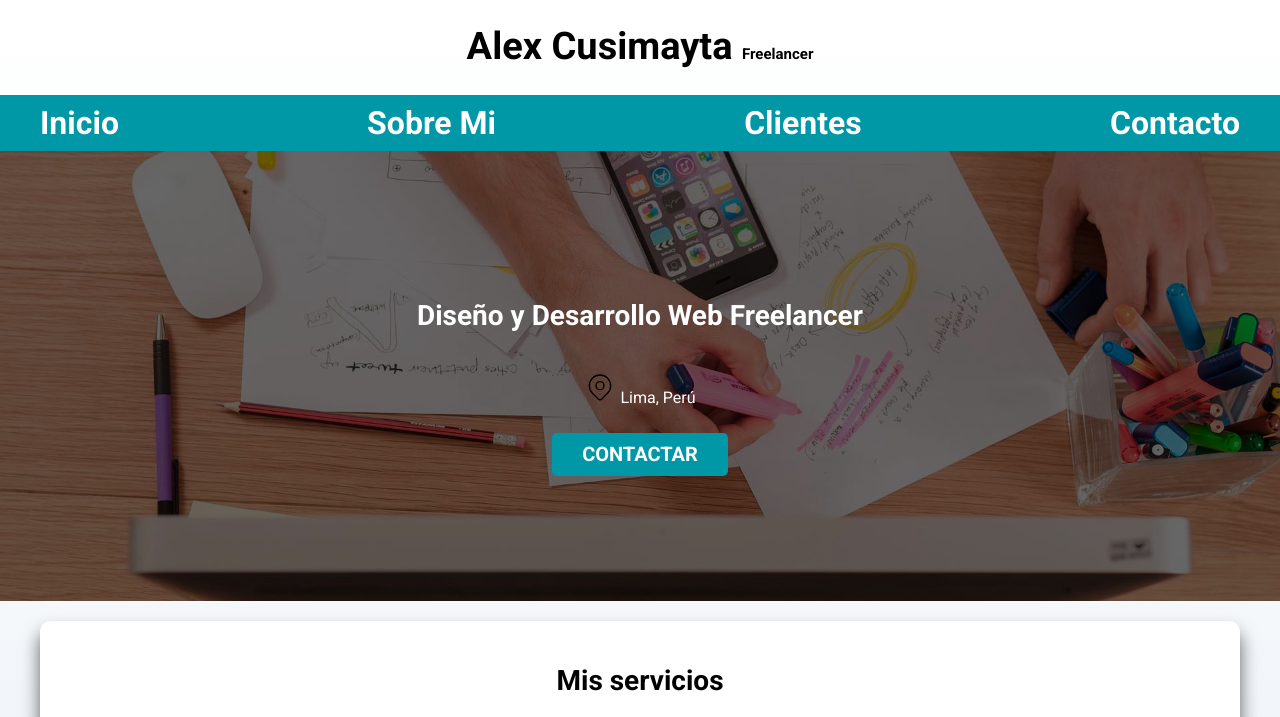
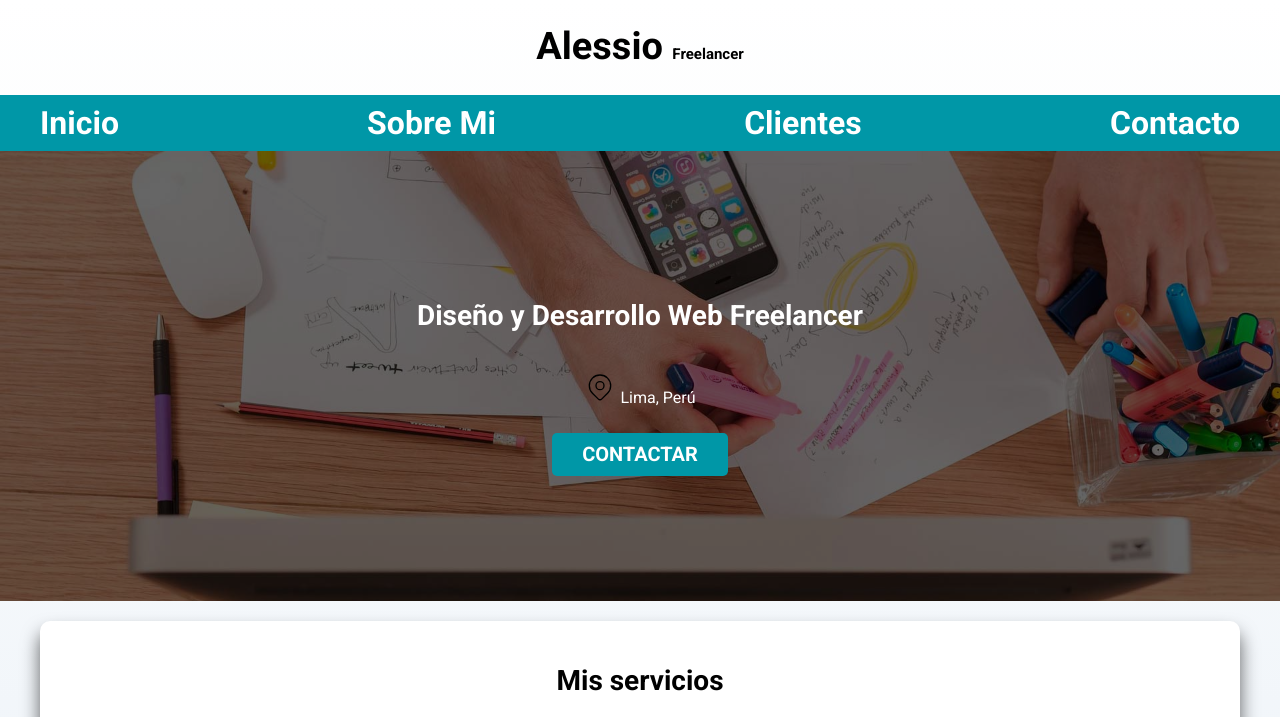
Before and after one commit to Alexsioh/Pagina-Freelacer, a plain HTML site: page index.html in a window 1280 px wide. Shown: the top 717 px of the page. Drawn offline with Linux system fonts and the light colour scheme.

Commit message:
Se cambio el titulo del h1

```diff
--- a/index.html
+++ b/index.html
@@ -12,7 +12,7 @@
 </head>
 <body>
     <header>
-        <h1 class="titulo">Alex Cusimayta <span>Freelancer</span></h1>
+        <h1 class="titulo">Alessio <span>Freelancer</span></h1>
     </header>
 
     <div class="nav-bg">
```
